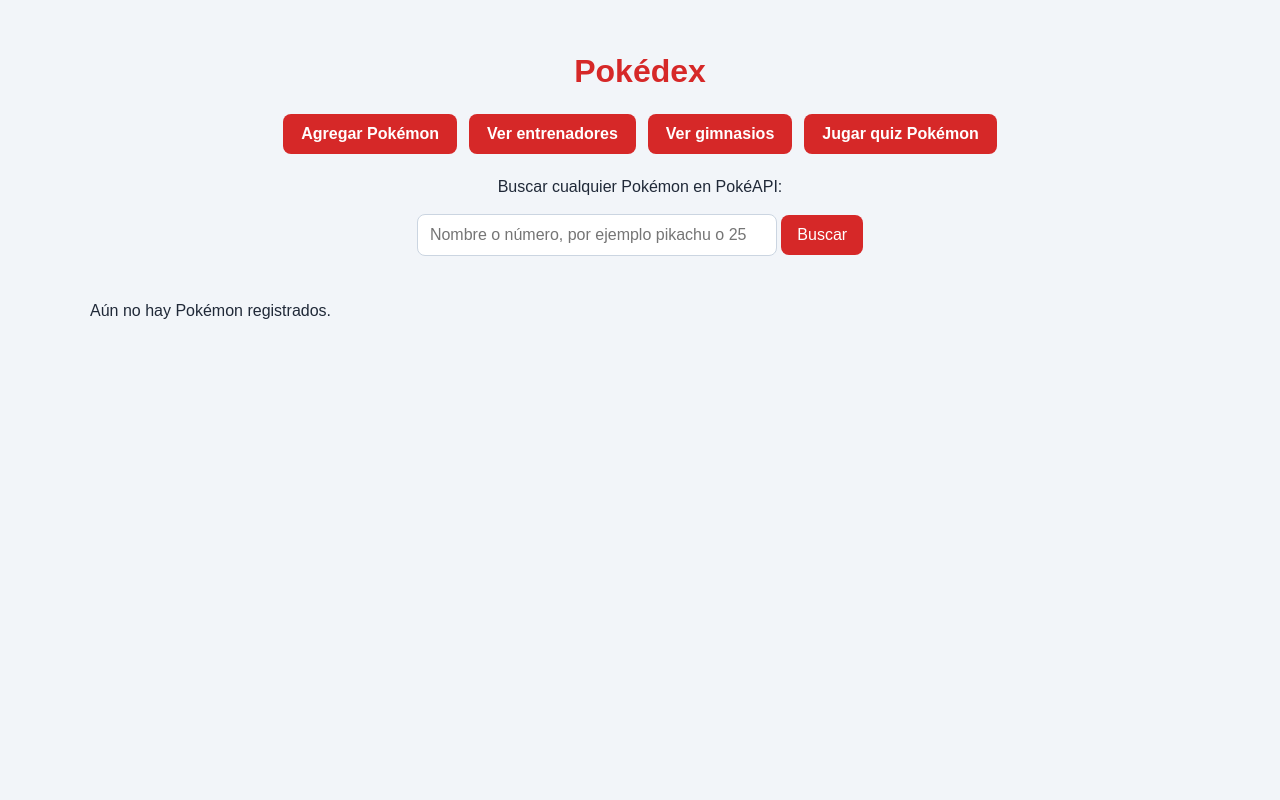
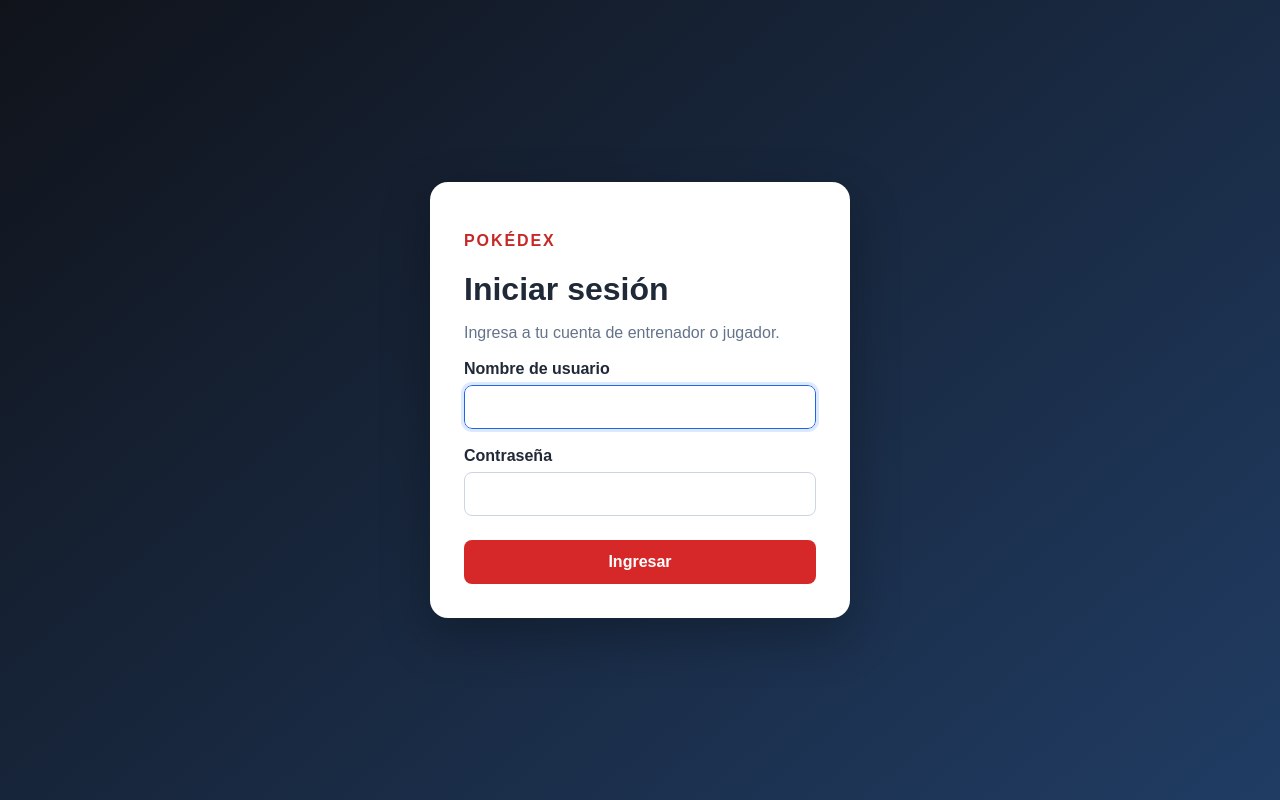
Before and after one commit to A2B23/pokemones, a Django app: page /?next=/pokemon/crear/ in a window 1280 px wide. Run offline with Django 5.2, Linux system fonts and the light colour scheme; data that the repository does not hold is empty.

Commit message:
roles del proyecto Pokemones

```diff
--- a/pokemon/admin.py
+++ b/pokemon/admin.py
@@ -1,7 +1,8 @@
 from django.contrib import admin
-from .models import Pokemon, Gimnasio, Entrenador
+from .models import Pokemon, Gimnasio, Entrenador, Perfil
 
 
 admin.site.register(Pokemon)
 admin.site.register(Gimnasio)
 admin.site.register(Entrenador)
+admin.site.register(Perfil)
--- a/pokemon/templates/pokemon/lista_pokemones.html
+++ b/pokemon/templates/pokemon/lista_pokemones.html
@@ -117,15 +117,44 @@
     color: #a91f1f;
     font-weight: bold;
 }
+
+.sesion {
+    max-width: 1100px;
+    margin: 0 auto;
+    text-align: right;
+}
+
+.sesion button {
+    padding: 9px 13px;
+    border: 0;
+    border-radius: 8px;
+    background: #202938;
+    color: white;
+    cursor: pointer;
+}
     </style>
 </head>
 <body>
+<div class="sesion">
+    <span>Sesión: {{ user.username }}</span>
+    {% if not user.is_staff %}
+        <a href="{% url 'pokemon:inicio_por_rol' %}">Mi portal</a>
+    {% endif %}
+    <form method="post" action="{% url 'logout' %}" style="display:inline">
+        {% csrf_token %}
+        <button type="submit">Cerrar sesión</button>
+    </form>
+</div>
     <h1>Pokédex</h1>
 <nav class="navegacion">
-    <a href="{% url 'pokemon:crear' %}">Agregar Pokémon</a>
+    {% if user.is_staff %}
+        <a href="{% url 'pokemon:crear' %}">Agregar Pokémon</a>
+    {% endif %}
     <a href="{% url 'pokemon:entrenadores' %}">Ver entrenadores</a>
     <a href="{% url 'pokemon:gimnasios' %}">Ver gimnasios</a>
-    <a href="{% url 'pokemon:quiz' %}">Jugar quiz Pokémon</a>
+    {% if puede_jugar_quiz %}
+        <a href="{% url 'pokemon:quiz' %}">Jugar quiz Pokémon</a>
+    {% endif %}
 </nav>
 
 <form class="busqueda-api" method="get" action="{% url 'pokemon:lista' %}">
@@ -171,8 +200,10 @@
                 <p><strong>Peso:</strong> {{ pokemon.peso }} kg</p>
                 <p><strong>Habilidades:</strong> {{ pokemon.habilidades }}</p>
                 <p>{{ pokemon.descripcion }}</p>
-                <a href="{% url 'pokemon:editar' pokemon.pk %}">Editar</a>
-                <a href="{% url 'pokemon:eliminar' pokemon.pk %}">Eliminar</a>
+                {% if user.is_staff %}
+                    <a href="{% url 'pokemon:editar' pokemon.pk %}">Editar</a>
+                    <a href="{% url 'pokemon:eliminar' pokemon.pk %}">Eliminar</a>
+                {% endif %}
             </article>
         {% empty %}
             <p>Aún no hay Pokémon registrados.</p>
--- /dev/null
+++ b/pokemon/templates/registration/login.html
@@ -0,0 +1,40 @@
+<!DOCTYPE html>
+<html lang="es">
+<head>
+    <meta charset="UTF-8">
+    <meta name="viewport" content="width=device-width, initial-scale=1">
+    <title>Iniciar sesión | Pokédex</title>
+    <style>
+        * { box-sizing: border-box; }
+        body { min-height: 100vh; margin: 0; padding: 20px; display: grid; place-items: center; background: linear-gradient(140deg, #10131a, #203c63); color: #202938; font-family: Arial, sans-serif; }
+        main { width: min(420px, 100%); padding: 34px; border-radius: 18px; background: white; box-shadow: 0 18px 50px #0004; }
+        .marca { color: #c62828; font-weight: bold; letter-spacing: .12em; text-transform: uppercase; }
+        h1 { margin-bottom: 8px; }
+        .intro { color: #64748b; }
+        label { display: block; margin: 18px 0 7px; font-weight: bold; }
+        input { width: 100%; padding: 12px; border: 1px solid #cbd5e1; border-radius: 8px; font: inherit; }
+        input:focus { outline: 3px solid #dbeafe; border-color: #2563eb; }
+        button { width: 100%; margin-top: 24px; padding: 13px; border: 0; border-radius: 8px; background: #d62828; color: white; font: inherit; font-weight: bold; cursor: pointer; }
+        .error { padding: 12px; border-radius: 8px; background: #fff1f2; color: #b42318; }
+    </style>
+</head>
+<body>
+<main>
+    <p class="marca">Pokédex</p>
+    <h1>Iniciar sesión</h1>
+    <p class="intro">Ingresa a tu cuenta de entrenador o jugador.</p>
+    {% if form.errors %}
+        <p class="error" role="alert">Usuario o contraseña incorrectos. Intenta de nuevo.</p>
+    {% endif %}
+    <form method="post">
+        {% csrf_token %}
+        {% if next %}<input type="hidden" name="next" value="{{ next }}">{% endif %}
+        <label for="id_username">Nombre de usuario</label>
+        <input id="id_username" type="text" name="username" autocomplete="username" required autofocus>
+        <label for="id_password">Contraseña</label>
+        <input id="id_password" type="password" name="password" autocomplete="current-password" required>
+        <button type="submit">Ingresar</button>
+    </form>
+</main>
+</body>
+</html>
--- a/pokemon/urls.py
+++ b/pokemon/urls.py
@@ -4,7 +4,8 @@ from . import views
 app_name = "pokemon"
 
 urlpatterns = [
-    path("", views.lista_pokemones, name="lista"),
+    path("inicio/", views.inicio_por_rol, name="inicio_por_rol"),
+    path("pokedex/", views.lista_pokemones, name="lista"),
     path("pokemon/crear/", views.crear_pokemon, name="crear"),
     path("pokemon/<int:pk>/editar/", views.editar_pokemon, name="editar"),
     path("pokemon/<int:pk>/eliminar/",views.eliminar_pokemon,name="eliminar",),
--- a/pokemon/views.py
+++ b/pokemon/views.py
@@ -1,21 +1,82 @@
 import json
 import re
 import random
+from functools import wraps
 from urllib.error import HTTPError, URLError
 from urllib.parse import quote, urlencode
 from urllib.request import Request, urlopen
 
 from django.core.cache import cache
+from django.contrib import messages
+from django.contrib.auth.decorators import login_required
+from django.core.exceptions import PermissionDenied
 from django.http import JsonResponse
 from django.views.decorators.http import require_GET
 from django.shortcuts import render
-from .models import Pokemon
+from .models import Pokemon, Perfil, Entrenador
 from .forms import PokemonForm
-from django.shortcuts import render, redirect
 from django.shortcuts import render, redirect, get_object_or_404
 
 
+def administrador_requerido(vista):
+    @login_required(login_url="login")
+    @wraps(vista)
+    def comprobar_usuario(request, *args, **kwargs):
+        if not request.user.is_staff:
+            raise PermissionDenied
+        return vista(request, *args, **kwargs)
 
+    return comprobar_usuario
+
+
+def usuario_puede_jugar_quiz(usuario):
+    if usuario.is_staff:
+        return False
+    try:
+        return usuario.perfil_pokemon.rol == Perfil.Rol.JUGADOR
+    except Perfil.DoesNotExist:
+        return False
+
+
+def jugador_o_admin_requerido(vista):
+    @login_required(login_url="login")
+    @wraps(vista)
+    def comprobar_usuario(request, *args, **kwargs):
+        if not usuario_puede_jugar_quiz(request.user):
+            raise PermissionDenied("El quiz está disponible únicamente para jugadores.")
+        return vista(request, *args, **kwargs)
+
+    return comprobar_usuario
+
+
+@login_required(login_url="login")
+def inicio_por_rol(request):
+    if request.user.is_staff:
+        return redirect("pokemon:lista")
+
+    try:
+        perfil = request.user.perfil_pokemon
+    except Perfil.DoesNotExist:
+        raise PermissionDenied("Esta cuenta no tiene un perfil asignado.")
+
+    if perfil.rol == Perfil.Rol.ENTRENADOR:
+        if perfil.entrenador_id is None:
+            raise PermissionDenied("El perfil no está vinculado a un entrenador.")
+        entrenador = perfil.entrenador
+        return render(request, "pokemon/portal_entrenador.html", {
+            "entrenador": entrenador,
+            "pokemones": entrenador.pokemones.all(),
+            "medallas": entrenador.medallas.all(),
+        })
+
+    if perfil.rol == Perfil.Rol.JUGADOR:
+        return redirect("pokemon:lista")
+
+    raise PermissionDenied("El rol del perfil no es válido.")
+
+
+
+@login_required(login_url="login")
 def lista_pokemones(request):
     pokemones = Pokemon.objects.all()
     busqueda = request.GET.get("buscar", "").strip().lower()
@@ -85,15 +146,18 @@ def lista_pokemones(request):
             "busqueda": busqueda,
             "pokemon_api": pokemon_api,
             "error_api": error_api,
+            "puede_jugar_quiz": usuario_puede_jugar_quiz(request.user),
         },
     )
 
 
+@jugador_o_admin_requerido
 def quiz_pokemon(request):
     return render(request, "pokemon/quiz_pokemon.html")
 
 
 @require_GET
+@jugador_o_admin_requerido
 def api_pregunta_quiz(request):
     tarjetas = cache.get("tcgdex:en:tarjetas-pokemon")
 
@@ -151,6 +215,7 @@ def api_pregunta_quiz(request):
     })
 
 
+@administrador_requerido
 def crear_pokemon(request):
     if request.method == "POST":
         form = PokemonForm(request.POST)
@@ -163,6 +228,7 @@ def crear_pokemon(request):
     return render(request, "pokemon/crear_pokemon.html", {"form": form})
 
 
+@administrador_requerido
 def editar_pokemon(request, pk):
     pokemon = get_object_or_404(Pokemon, pk=pk)
 
@@ -183,6 +249,7 @@ def editar_pokemon(request, pk):
 
 from django.contrib import messages
 
+@administrador_requerido
 def eliminar_pokemon(request, pk):
     pokemon = get_object_or_404(Pokemon, pk=pk)
 
@@ -201,6 +268,7 @@ def eliminar_pokemon(request, pk):
 from .models import Entrenador
 
 
+@login_required(login_url="login")
 def lista_entrenadores(request):
     entrenadores = Entrenador.objects.prefetch_related("pokemones").all()
     return render(
@@ -213,6 +281,7 @@ def lista_entrenadores(request):
 from .models import Gimnasio
 
 
+@login_required(login_url="login")
 def lista_gimnasios(request):
     gimnasios = Gimnasio.objects.select_related("lider").prefetch_related(
         "entrenadores_ganadores"
--- a/projectpokemon/settings.py
+++ b/projectpokemon/settings.py
@@ -124,3 +124,7 @@ MAILERS = {
         'BACKEND': 'django.core.mail.backends.console.EmailBackend',
     },
 }
+
+LOGIN_URL = "/"
+LOGIN_REDIRECT_URL = "/inicio/"
+LOGOUT_REDIRECT_URL = "/"
--- a/projectpokemon/urls.py
+++ b/projectpokemon/urls.py
@@ -1,7 +1,17 @@
 from django.contrib import admin
+from django.contrib.auth import views as auth_views
 from django.urls import include, path
 
 urlpatterns = [
     path("admin/", admin.site.urls),
+    path(
+        "",
+        auth_views.LoginView.as_view(
+            template_name="registration/login.html",
+            redirect_authenticated_user=True,
+        ),
+        name="login",
+    ),
+    path("logout/", auth_views.LogoutView.as_view(), name="logout"),
     path("", include("pokemon.urls")),
 ]
```
Also changed, not shown: pokemon/models.py (+24 -0 lines), pokemon/templates/pokemon/portal_entrenador.html (added, +68 -0 lines), pokemon/migrations/0002_perfil.py (added).
